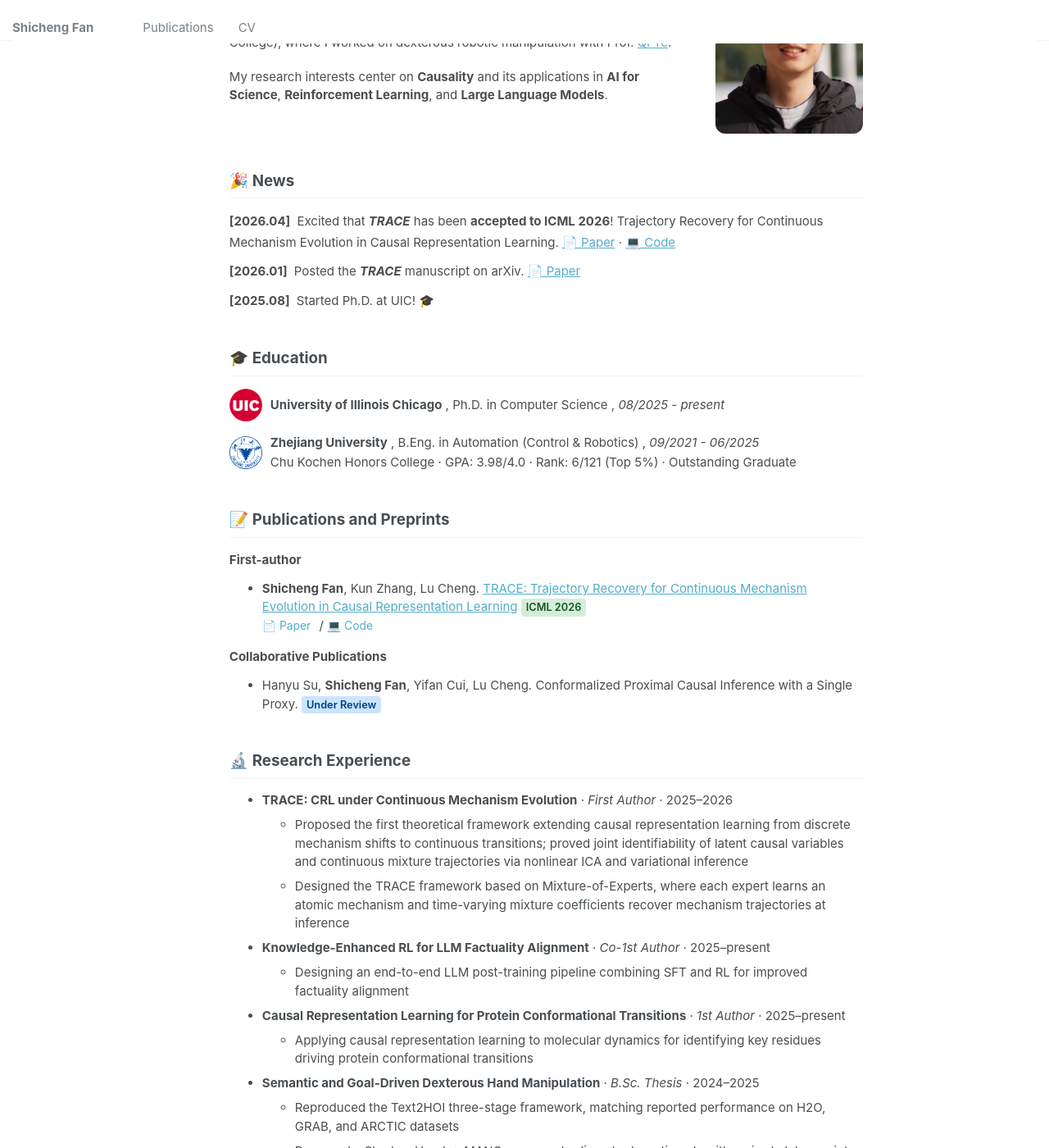
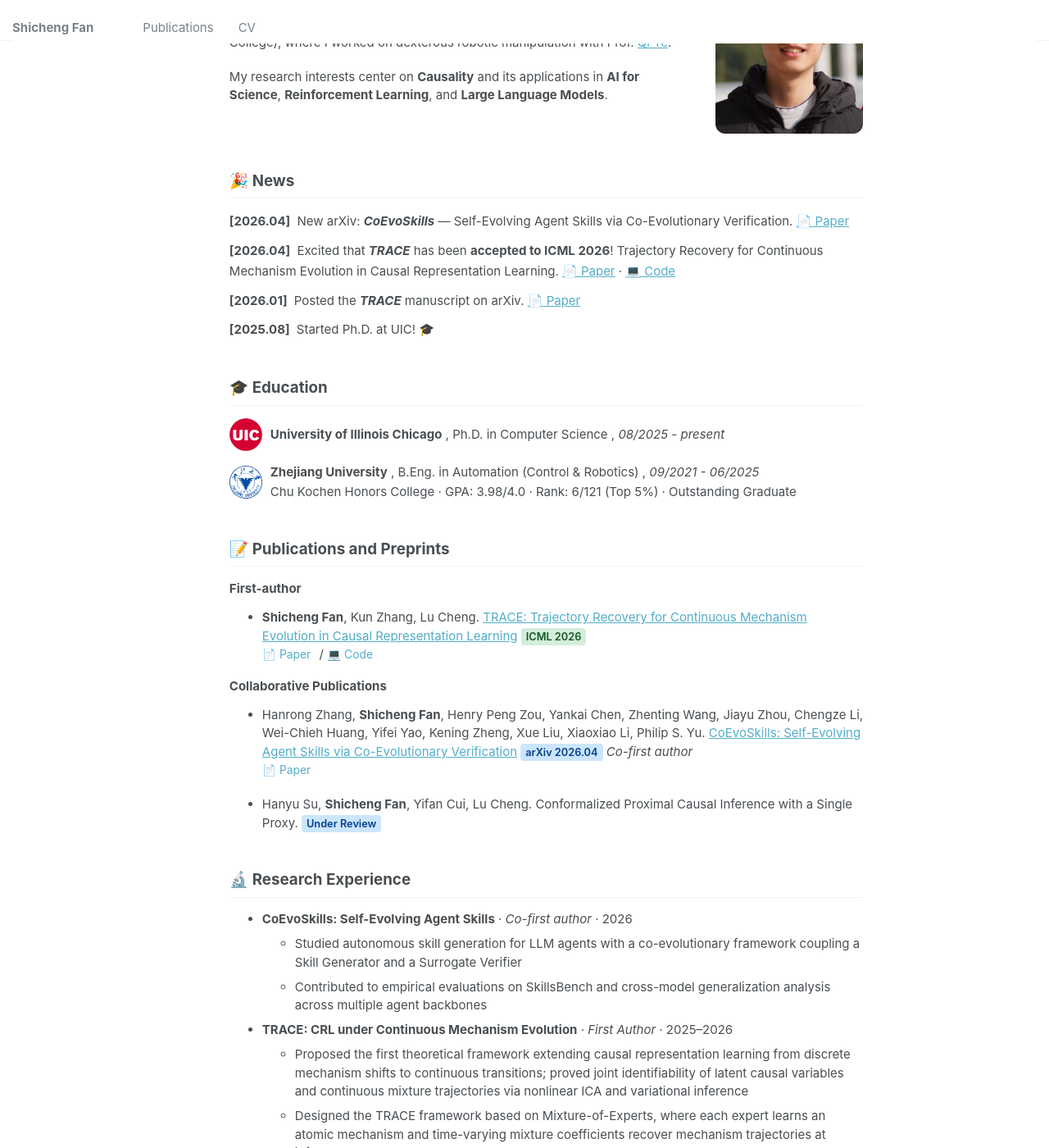
Before and after one commit to shichengf/shichengf.github.io, a Jekyll site: the page built from _pages/about.md, in a window 1280 px wide and 1400 px high, scrolled down 192 px. Shown: the whole window at 82% size. Built offline with Jekyll 4.4.1, drawn with Linux system fonts in a browser that asks for light colours.

Commit message:
add CoEvoSkills

```diff
--- a/_pages/about.md
+++ b/_pages/about.md
@@ -28,6 +28,7 @@ redirect_from:
 ## 🎉 News
 
 <ul class="news-list">
+  <li><span class="news-date">[2026.04]</span> New arXiv: <strong><em>CoEvoSkills</em></strong> — Self-Evolving Agent Skills via Co-Evolutionary Verification. <a href="https://arxiv.org/abs/2604.01687">📄 Paper</a></li>
   <li><span class="news-date">[2026.04]</span> Excited that <strong><em>TRACE</em></strong> has been <strong>accepted to ICML 2026</strong>! Trajectory Recovery for Continuous Mechanism Evolution in Causal Representation Learning. <a href="https://www.arxiv.org/abs/2601.21135">📄 Paper</a> · <a href="https://github.com/shichengf/trace">💻 Code</a></li>
   <li><span class="news-date">[2026.01]</span> Posted the <strong><em>TRACE</em></strong> manuscript on arXiv. <a href="https://www.arxiv.org/abs/2601.21135">📄 Paper</a></li>
   <li><span class="news-date">[2025.08]</span> Started Ph.D. at UIC! 🎓</li>
@@ -56,10 +57,17 @@ redirect_from:
 
 ### Collaborative Publications
 
+* Hanrong Zhang, **Shicheng Fan**, Henry Peng Zou, Yankai Chen, Zhenting Wang, Jiayu Zhou, Chengze Li, Wei-Chieh Huang, Yifei Yao, Kening Zheng, Xue Liu, Xiaoxiao Li, Philip S. Yu. [CoEvoSkills: Self-Evolving Agent Skills via Co-Evolutionary Verification](https://arxiv.org/abs/2604.01687) <span class="venue venue-review">arXiv 2026.04</span> <em>Co-first author</em>
+<br><span class="pub-links">[📄 Paper](https://arxiv.org/abs/2604.01687)</span>
+
 * Hanyu Su, **Shicheng Fan**, Yifan Cui, Lu Cheng. Conformalized Proximal Causal Inference with a Single Proxy. <span class="venue venue-review">Under Review</span>
 
 
 ## 🔬 Research Experience
+
+* **CoEvoSkills: Self-Evolving Agent Skills** · *Co-first author* · 2026
+  * Studied autonomous skill generation for LLM agents with a co-evolutionary framework coupling a Skill Generator and a Surrogate Verifier
+  * Contributed to empirical evaluations on SkillsBench and cross-model generalization analysis across multiple agent backbones
 
 * **TRACE: CRL under Continuous Mechanism Evolution** · *First Author* · 2025–2026
   * Proposed the first theoretical framework extending causal representation learning from discrete mechanism shifts to continuous transitions; proved joint identifiability of latent causal variables and continuous mixture trajectories via nonlinear ICA and variational inference
```
Also changed, not shown: _pages/cv.md (+5 -0 lines), _pages/publications.md (+2 -0 lines).
